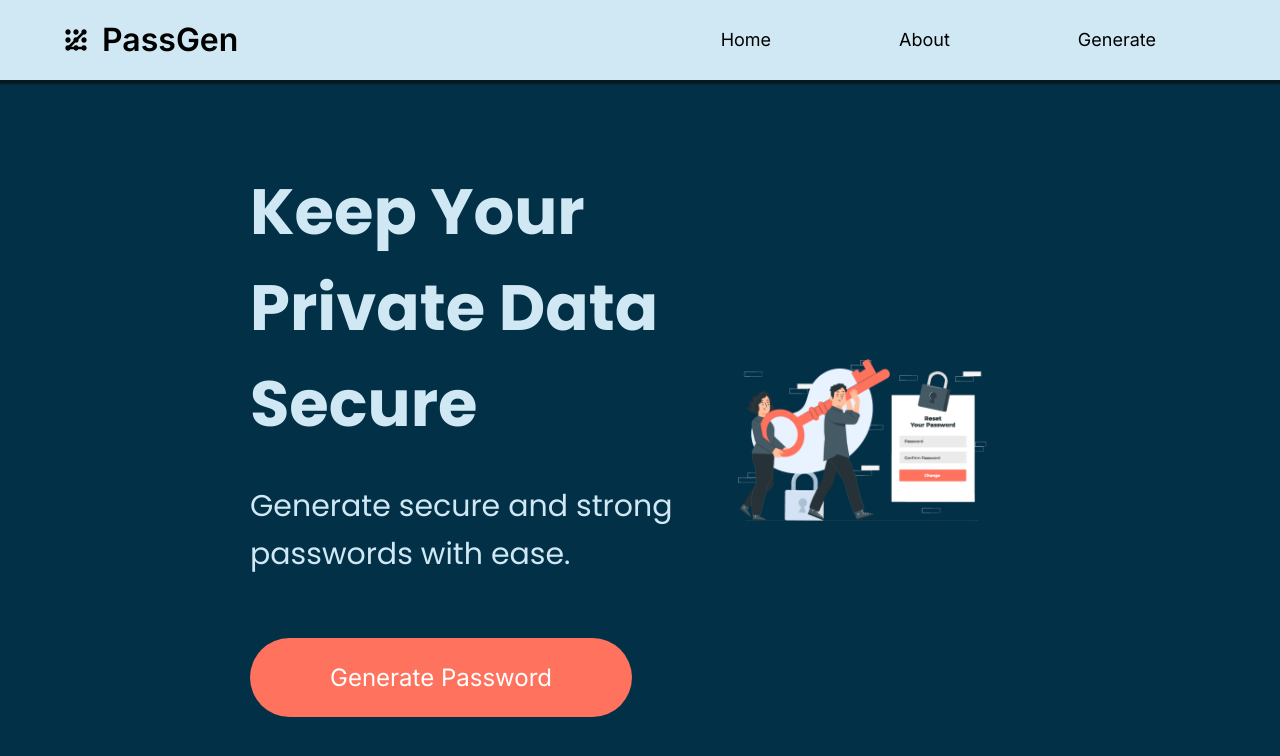
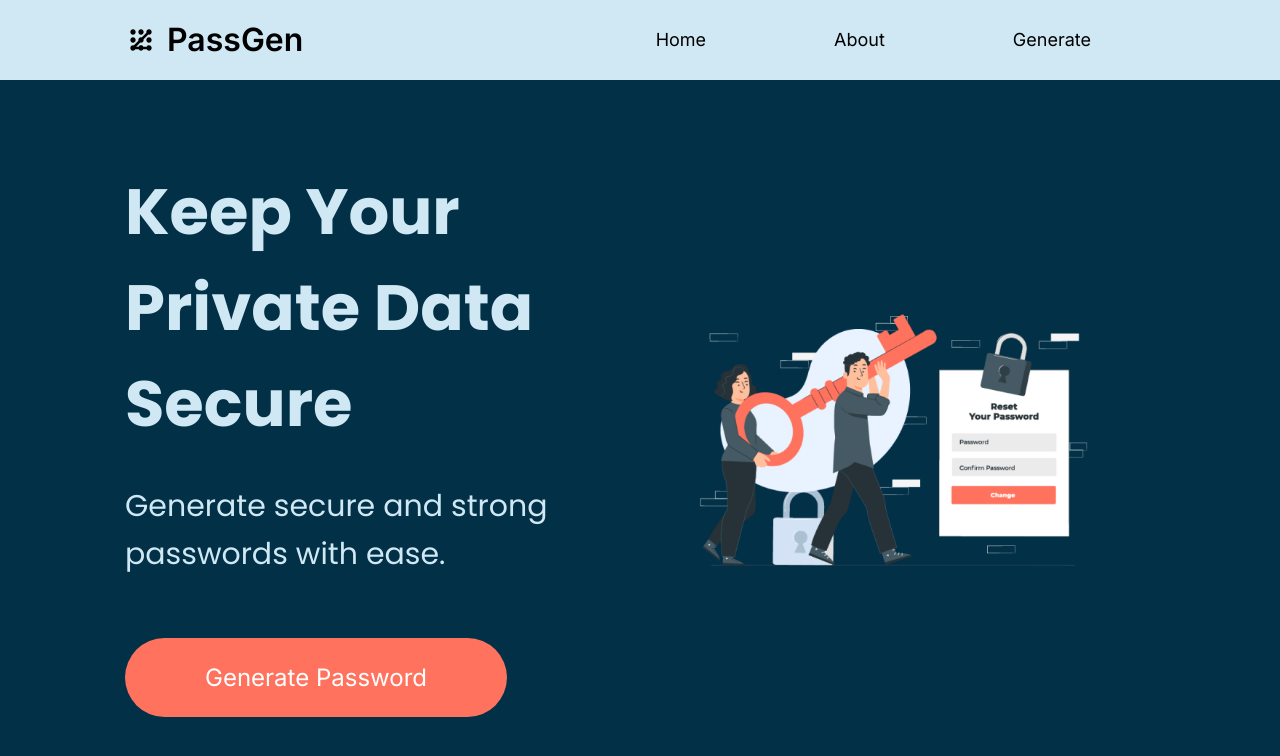
Before and after one commit to imRajAryan09/password-generator, a React (Create React App) app: page / in a window 1280 px wide. Shown: the top 756 px of the page. Built offline with nearby package versions, Linux system fonts and the light colour scheme.

Commit message:
created variables.scss file

```diff
--- a/src/components/navbar/navbar.scss
+++ b/src/components/navbar/navbar.scss
@@ -1,23 +1,16 @@
+@import "../../styles/variables.scss";
 header {
-	background: #cfe8f3;
-	height: 80px;
-	box-shadow: 0 2px 2px 2px rgba(9, 9, 9, 0.6);
+	background: $color-secondary;
+	height: $nav-height;
 	width: 100%;
-	display: flex;
-	align-items: center;
+	@include flex(null, center);
 	.header-content {
-		margin: 0 60px;
+		margin: $margin-uni;
 		width: 100%;
-		display: flex;
-		justify-content: space-between;
-		align-items: center;
+		@include flex(space-between, center);
 		.logo {
-			font-family: "Inter";
-			font-weight: 600;
-			font-size: 2rem;
-			display: flex;
-			align-items: center;
-			justify-content: center;
+			@include flex(center, center);
+			@include font($Inter, 2rem, 600);
 			cursor: pointer;
 			&-icon {
 				margin-right: 10px;
@@ -27,15 +20,12 @@ header {
 		nav {
 			.nav-items {
 				ul {
-					display: flex;
-					align-items: center;
-					justify-content: space-between;
+					@include flex(space-between, center);
 					li {
 						list-style: none;
 						margin: 0 4rem;
 						cursor: pointer;
-						font-family: "Inter";
-						font-size: 18px;
+						@include font($Inter, 18px);
 						line-height: 22px;
 					}
 				}
--- a/src/pages/home/home.scss
+++ b/src/pages/home/home.scss
@@ -1,3 +1,4 @@
+@import "../../styles/variables.scss";
 .home {
 	background-color: #023047;
 	min-height: 100vh;
@@ -7,7 +8,6 @@
 		justify-content: space-between;
 		min-height: calc(100vh - 80px); // 80px is the hright of the navbar
 		margin-inline: 125px;
-		padding-inline: 125px;
 		gap: 40px;
 		.text {
 			display: flex;
@@ -29,7 +29,7 @@
 				color: #cfe8f3;
 			}
 			.button {
-				font-family: "Inter" !important;
+				font-family: $Inter;
 				font-weight: 400;
 				font-size: 24px;
 				line-height: 29px;
@@ -41,7 +41,6 @@
 				cursor: pointer;
 				padding: 25px 80px;
 				margin-top: 30px;
-				// align-self: center;
 			}
 		}
 		.image {
--- /dev/null
+++ b/src/styles/variables.scss
@@ -0,0 +1,29 @@
+// colors
+$color-primary: #023047;
+$color-secondary: #cfe8f3;
+$color-btn: #ff725e;
+$color-white: #ffffff;
+
+// fonts
+$Poppins: "Poppins", sans-serif;
+$Inter: "Inter", sans-serif;
+
+// margins
+$margin-uni: 0 125px;
+
+$nav-height: 80px;
+
+// for display:flex
+@mixin flex($jus-co, $ai, $flex-dir: row) {
+	display: flex;
+	justify-content: $jus-co;
+	align-items: $ai;
+	flex-direction: $flex-dir;
+}
+
+// for fonts
+@mixin font($fof, $fos, $fow: normal) {
+	font-family: $fof;
+	font-size: $fos;
+	font-weight: $fow;
+}
```
